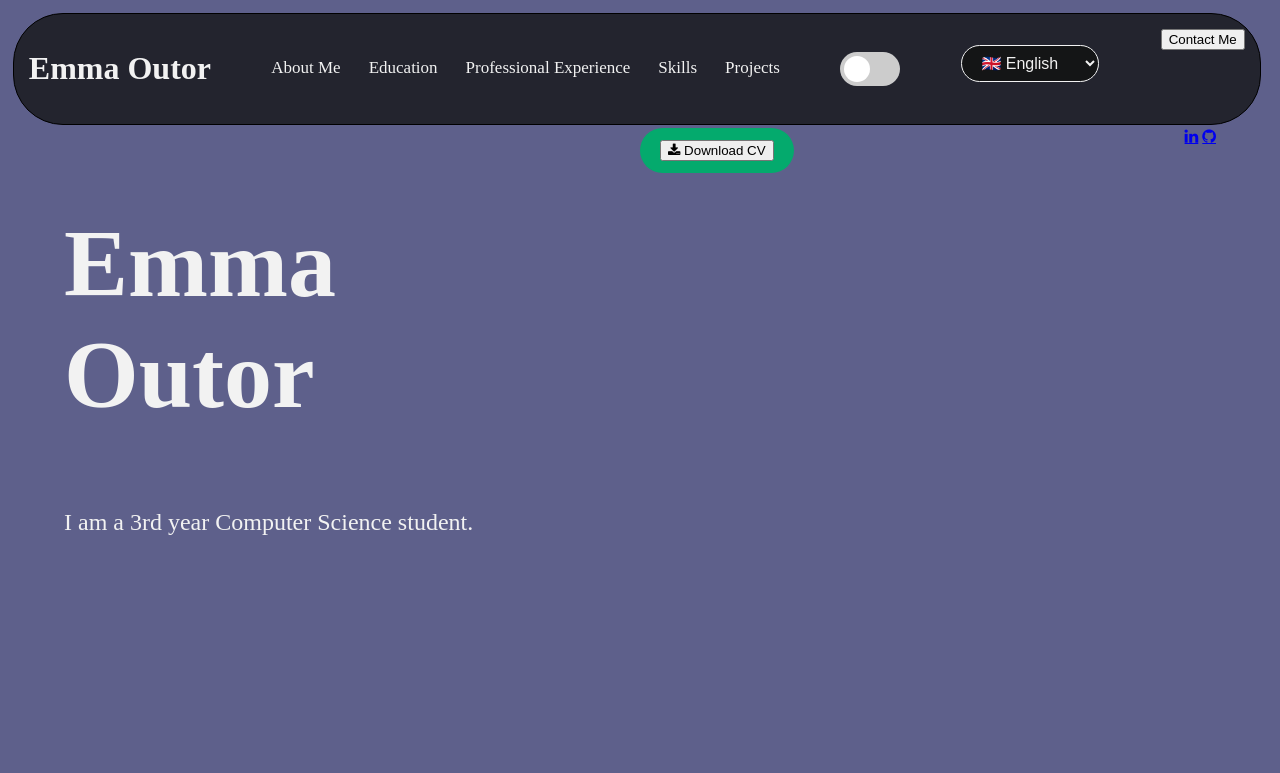
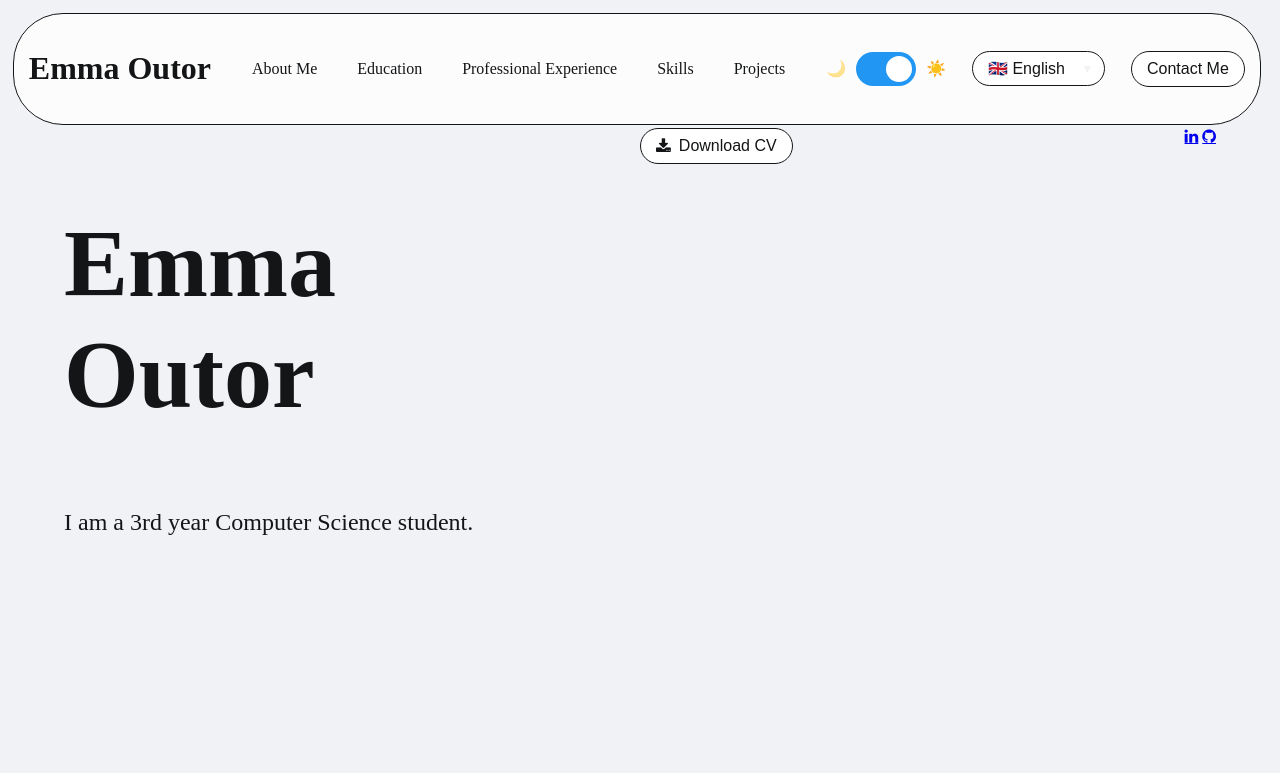
Before and after one commit to Emiria-a/Portfolio-Website, a plain HTML site: page Portfolio/index.html in a window 1280 px wide. Shown: the top 773 px of the page. Drawn offline with Linux system fonts and the light colour scheme.

Commit message:
[Functionality] Pssibility to switch between light and dark mode

```diff
--- a/Portfolio/CSS/index.css
+++ b/Portfolio/CSS/index.css
@@ -1,8 +1,29 @@
-/*------------------------------------- Général #200f35------------------------------------*/
+:root {
+    /* Dark theme (default) */
+    --bg-color: #5e608b;
+    --text-color: #f2f2f2;
+    --nav-bg: #141516c9;
+    --element-bg: #141516;
+    --element-hover: #2a2a2a;
+    --border-color: #f2f2f2;
+}
+
+/* Light theme */
+:root[data-theme="light"] {
+    --bg-color: #f0f2f5;
+    --text-color: #141516;
+    --nav-bg: #ffffffc9;
+    --element-bg: #ffffff;
+    --element-hover: #e4e6e8;
+    --border-color: #141516;
+}
+
+/*------------------------------------- Général ------------------------------------*/
 body {
     margin: 0;
-    color: #f2f2f2;
-    background-color: #5e608b;
+    color: var(--text-color);
+    background-color: var(--bg-color);
+    transition: all 0.3s ease;
 }
 
 h2 {
@@ -17,40 +38,40 @@ p {
 #pagetop {
     top: 0px;
     position: fixed;
-    background-color: #141516c9;
+    background-color: var(--nav-bg);
     background-blend-mode: multiply;
     border-radius: 50px;
-    border: 1px solid #000000;
+    border: 1px solid var(--border-color);
     width: 95%;
     padding: 15px 15px;
     margin: 1%;
     display: flex;
     flex-direction: row;
+    align-items: center;
     justify-content: space-between;
 }
 
 /* Style the navbar */
 #navbar {
+    display: flex;
     align-items: center;
-    justify-content: space-between;
-    padding: 15px 0px;
+    gap: 10px;
 }
 
 /* Navbar links */
 #navbar a {
-    float: left;
     display: block;
-    color: #f2f2f2;
+    color: var(--text-color);
     text-align: center;
-    padding: 14px;
+    padding: 8px 15px;
     text-decoration: none;
-    font-size: 17px;
-    border-radius: 50px;
+    font-size: 16px;
+    border-radius: 25px;
 }
 
 #navbar a:hover {
-    background-color: #ddd;
-    color: black;
+    background-color: var(--element-hover);
+    color: var(--text-color);
 }
 
 #navbar a.active {
@@ -128,11 +149,26 @@ input:checked + .slider:before {
 
 
 /* Contact button */
-#contact {
-    border-radius: 50px;
+#button {
+    display: flex;
+    align-items: center;
 }
 
+#contactButton {
+    background-color: var(--element-bg);
+    color: var(--text-color);
+    border: 1px solid var(--border-color);
+    border-radius: 25px;
+    padding: 8px 15px;
+    font-size: 16px;
+    cursor: pointer;
+    outline: none;
+    transition: all 0.3s ease;
+}
 
+#contactButton:hover {
+    background-color: var(--element-hover);
+}
 
 /*------------------------------------- Présentation ------------------------------------*/
 #presentation {
@@ -156,15 +192,28 @@ input:checked + .slider:before {
     width: 50%;
 }
 
-#DownloadCV {
-    border-radius: 50px;
-    background-color: #04AA6D;
-    color: white;
-    padding: 12px 20px;
-    border: none;
+#DownloadCV .btn {
+    background-color: var(--element-bg);
+    color: var(--text-color);
+    border: 1px solid var(--border-color);
+    border-radius: 25px;
+    padding: 8px 15px;
+    font-size: 16px;
     cursor: pointer;
+    outline: none;
+    transition: all 0.3s ease;
+    display: flex;
+    align-items: center;
+    gap: 8px;
 }
 
+#DownloadCV .btn:hover {
+    background-color: var(--element-hover);
+}
+
+#DownloadCV .btn i {
+    font-size: 16px;
+}
 
 /*------------------------------------- A propos de moi ------------------------------------*/
 #aPropos {
@@ -205,21 +254,22 @@ input:checked + .slider:before {
 /* Add a background color and some padding around the form */
 #container {
     border-radius: 5px;
-    background-color: #120720;
+    background-color: var(--element-bg);
     padding: 20px;
     margin: 8% 25%;
+    color: var(--text-color);
 }
 
 /* Style inputs with type="text", select elements and textareas */
 input[type=text], input[type=email], select, textarea {
     width: 100%; /* Full width */
     padding: 12px; /* Some padding */
-    border: 1px solid #ccc; /* Gray border */
+    border: 1px solid var(--border-color);
     border-radius: 4px; /* Rounded borders */
     box-sizing: border-box; /* Make sure that padding and width stays in place */
-    margin-top: 6px; /* Add a top margin */
-    margin-bottom: 16px; /* Bottom margin */
-    resize: vertical /* Allow the user to vertically resize the textarea (not horizontally) */
+    resize: vertical; /* Allow the user to vertically resize the textarea (not horizontally) */
+    background-color: var(--element-bg);
+    color: var(--text-color);
 }
 
 /* Style the submit button with a specific background color etc */
@@ -249,31 +299,88 @@ input[type=submit]:hover {
     font-weight: bold;
 }
 
-/* Remove the switch styles and add language selector styles */
+/* Language selector styles */
 #language-selector {
     display: flex;
     align-items: center;
-    margin: 0 15px;
+    position: relative;
 }
 
 #languageSelect {
-    background-color: #141516;
-    color: #f2f2f2;
-    border: 1px solid #f2f2f2;
+    background-color: var(--element-bg);
+    color: var(--text-color);
+    border: 1px solid var(--border-color);
     border-radius: 25px;
     padding: 8px 15px;
     font-size: 16px;
     cursor: pointer;
     outline: none;
     transition: all 0.3s ease;
+    -webkit-appearance: none;
+    -moz-appearance: none;
+    appearance: none;
+    padding-right: 30px; /* Space for the custom arrow */
+}
+
+/* Custom arrow */
+#language-selector::after {
+    content: "▼";
+    font-size: 12px;
+    color: #f2f2f2;
+    position: absolute;
+    right: 12px;
+    top: 50%;
+    transform: translateY(-50%);
+    pointer-events: none;
 }
 
 #languageSelect:hover {
-    background-color: #2a2a2a;
+    background-color: var(--element-hover);
 }
 
+/* Style the dropdown options */
 #languageSelect option {
-    background-color: #141516;
-    color: #f2f2f2;
-    padding: 10px;
+    background-color: var(--element-bg);
+    color: var(--text-color);
+    padding: 8px 15px;
+    font-size: 16px;
+    border: none;
 }
+
+/* For Firefox */
+#languageSelect:-moz-focusring {
+    color: transparent;
+    text-shadow: 0 0 0 #f2f2f2;
+}
+
+/* For IE/Edge */
+#languageSelect::-ms-expand {
+    display: none;
+}
+
+.theme-label {
+    font-size: 16px;
+    color: var(--text-color);
+    cursor: default;
+    transition: opacity 0.3s ease;
+}
+
+/* Style for dark mode label */
+.dark-label {
+    opacity: 0.5;
+}
+
+/* Style for light mode label */
+.light-label {
+    opacity: 0.5;
+}
+
+/* When in dark mode (default) */
+:root:not([data-theme="light"]) .dark-label {
+    opacity: 1;
+}
+
+/* When in light mode */
+:root[data-theme="light"] .light-label {
+    opacity: 1;
+}
--- a/Portfolio/index.html
+++ b/Portfolio/index.html
@@ -21,11 +21,13 @@
             <a href="#projets" data-translate="projects" data-translate-title="title_projects">Mes projets</a>
         </div>
         <div id="switch">
-            <!-- Rounded switch -->
+            <!-- Rounded switch with labels -->
+            <span class="theme-label dark-label">🌙</span>
             <label class="switch">
                 <input type="checkbox">
                 <span class="slider round"></span>
             </label>
+            <span class="theme-label light-label">☀️</span>
         </div>
         <div id="language-selector">
             <select id="languageSelect" onchange="setLanguage(this.value)">
@@ -112,7 +114,8 @@
         </div>
     </div>
 
-    <!-- Add JavaScript file -->
+    <!-- Add JavaScript files -->
     <script src="js/translations.js"></script>
+    <script src="js/theme.js"></script>
 </body>
 </html>
--- /dev/null
+++ b/Portfolio/js/theme.js
@@ -0,0 +1,33 @@
+// Function to set theme
+function setTheme(isLight) {
+    if (isLight) {
+        document.documentElement.setAttribute('data-theme', 'light');
+        localStorage.setItem('theme', 'light');
+    } else {
+        document.documentElement.removeAttribute('data-theme');
+        localStorage.setItem('theme', 'dark');
+    }
+}
+
+// Function to toggle theme
+function toggleTheme(e) {
+    setTheme(e.target.checked);
+}
+
+// Initialize theme on page load
+document.addEventListener('DOMContentLoaded', () => {
+    const themeSwitch = document.querySelector('#switch input[type="checkbox"]');
+    if (themeSwitch) {
+        // Get stored theme or use system preference
+        const storedTheme = localStorage.getItem('theme') ||
+            (window.matchMedia('(prefers-color-scheme: light)').matches ? 'light' : 'dark');
+
+        // Set initial state
+        const isLight = storedTheme === 'light';
+        themeSwitch.checked = isLight;
+        setTheme(isLight);
+
+        // Add event listener for theme switching
+        themeSwitch.addEventListener('change', toggleTheme);
+    }
+});
```
